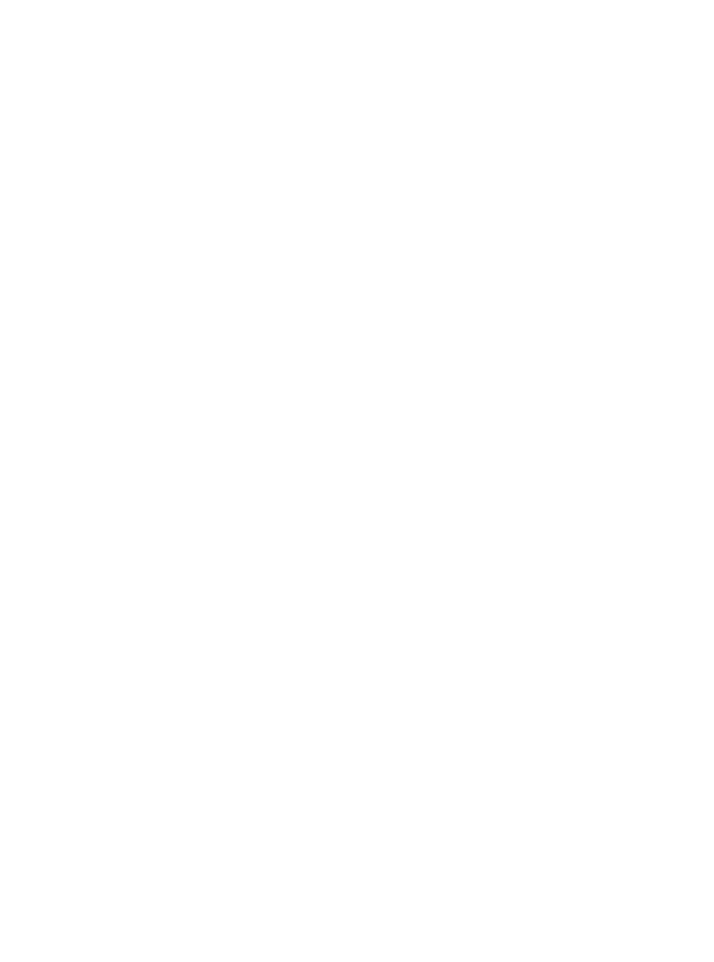
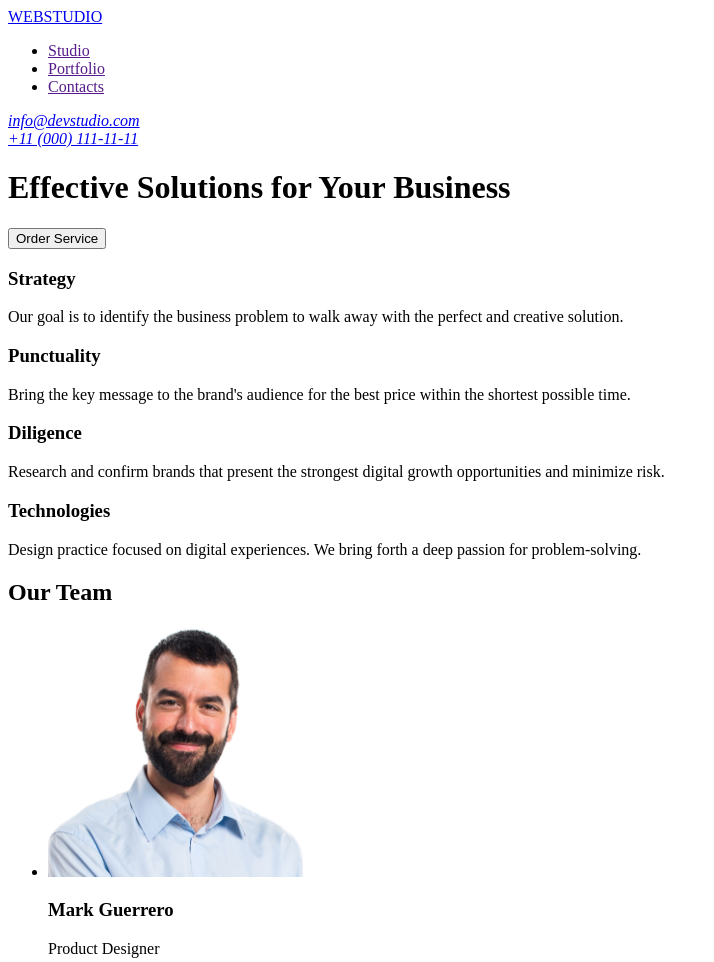
Before and after one commit to Evgeniy-Vovk/goit-markup-hw-01, a plain HTML site: page index.html in a window 1280 px wide. Shown: the top 962 px of the page, without its empty margins (0-714 px from the left). Before the commit the page ends 800 px from the top, so only its background shows below. Drawn offline with Linux system fonts and the light colour scheme.

Commit message:
homework1

```diff
--- a/index.html
+++ b/index.html
@@ -3,7 +3,94 @@
   <head>
     <meta charset="UTF-8" />
     <meta name="viewport" content="width=device-width, initial-scale=1.0" />
-    <title>Document</title>
+    <title>Web Studio Design</title>
   </head>
-  <body></body>
+  <body>
+    <header>
+      <a href="./index.html">WEBSTUDIO</a>
+      <nav>
+        <ul>
+          <li><a href="" target="_blank">Studio</a></li>
+          <li><a href="" target="_blank">Portfolio</a></li>
+          <li><a href="" target="_blank">Contacts</a></li>
+        </ul>
+        <!-- Address info -->
+        <address>
+          <a href="mailto:info@devstudio.com">info@devstudio.com</a><br />
+          <a href="tel:+110001111111">+11 (000) 111-11-11</a><br />
+        </address>
+      </nav>
+    </header>
+    <!-- Main Content -->
+    <main>
+      <h1>Effective Solutions for Your Business</h1>
+      <button type="button">Order Service</button>
+      <!-- Strategy -->
+      <section>
+        <h3>Strategy</h3>
+        <p>
+          Our goal is to identify the business problem to walk away with the
+          perfect and creative solution.
+        </p>
+      </section>
+      <!-- Punctuality -->
+      <section>
+        <h3>Punctuality</h3>
+        <p>
+          Bring the key message to the brand's audience for the best price
+          within the shortest possible time.
+        </p>
+      </section>
+      <!-- Diligence -->
+      <section>
+        <h3>Diligence</h3>
+        <p>
+          Research and confirm brands that present the strongest digital growth
+          opportunities and minimize risk.
+        </p>
+      </section>
+      <!-- Technologies -->
+      <section>
+        <h3>Technologies</h3>
+        <p>
+          Design practice focused on digital experiences. We bring forth a deep
+          passion for problem-solving.
+        </p>
+      </section>
+      <!-- Team info -->
+      <section>
+        <h2>Our Team</h2>
+        <ul>
+          <li>
+            <img src="./images/img-2.jpg" alt="Designer photo" width="255" />
+            <h3>Mark Guerrero</h3>
+            <p>Product Designer</p>
+          </li>
+          <li>
+            <img src="./images/img-1.jpg" alt="Frontend photo" width="255" />
+            <h3>Tom Ford</h3>
+            <p>Frontend Developer</p>
+          </li>
+          <li>
+            <img src="./images/img3.jpg" alt="Marketing photo" width="255" />
+            <h3>Camila Garcia</h3>
+            <p>Marketing</p>
+          </li>
+          <li>
+            <img src="./images/img.jpg" alt="UI Designer photo" width="255" />
+            <h3>Daniel Wilson</h3>
+            <p>UI Designer</p>
+          </li>
+        </ul>
+      </section>
+    </main>
+    <!-- Footer info -->
+    <footer>
+      <a href="./index.html">WEBSTUDIO</a>
+      <p>
+        Increase the flow of customers and sales for your business with digital
+        marketing & growth solutions.
+      </p>
+    </footer>
+  </body>
 </html>
```
Also changed, not shown: images/img-1.jpg (added), images/img-2.jpg (added), images/img.jpg (added), images/img3.jpg (added), 1 other file.
